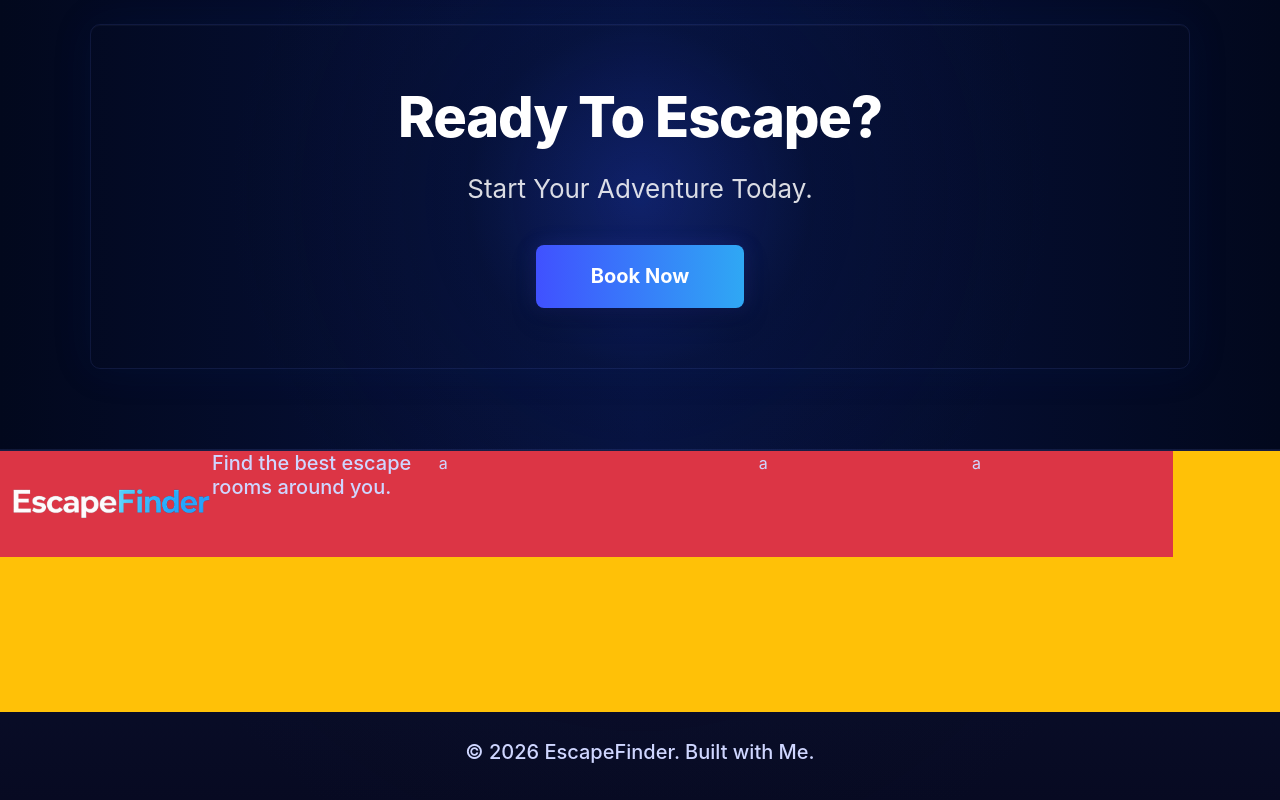
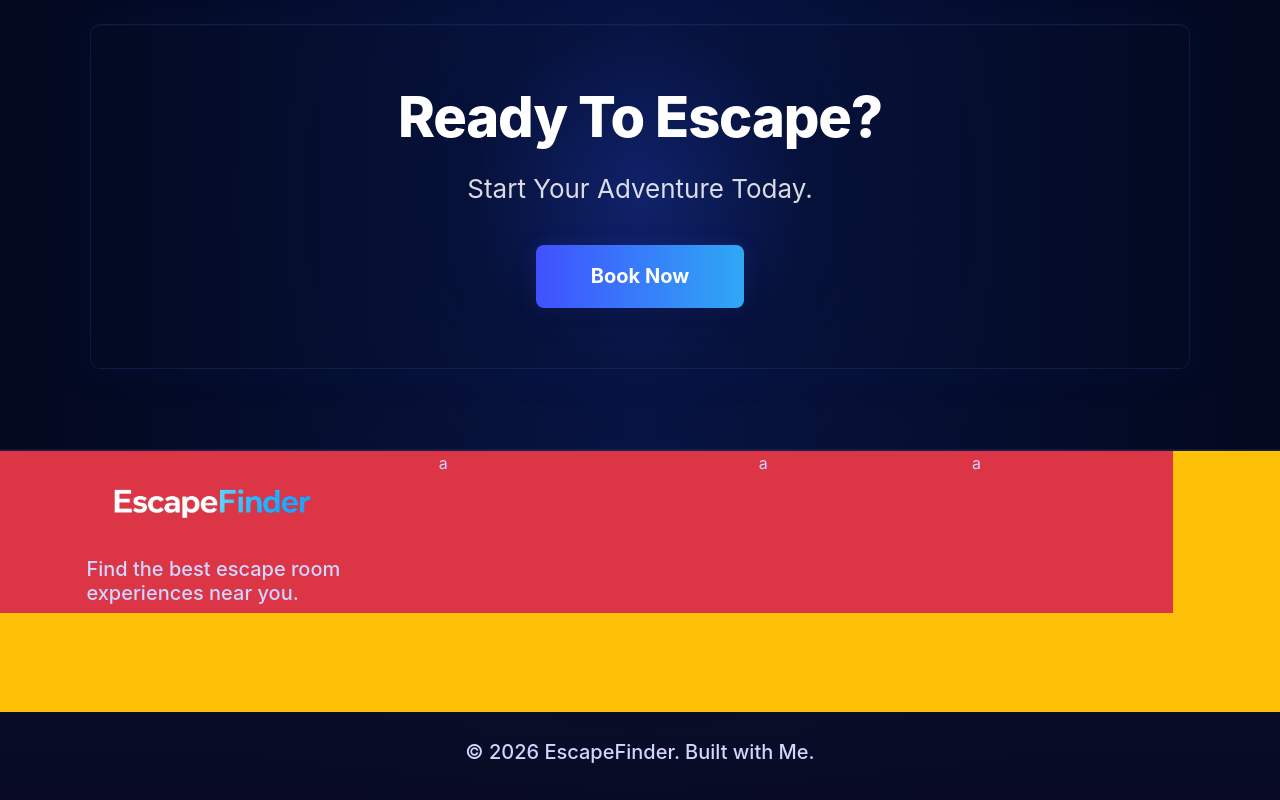
Before and after one commit to kiumars609/escape-finder, a React (Vite) app: page / in a window 1280 px wide. Shown: the part 1087-1887 px from the top of the page. Built offline with nearby package versions, Linux system fonts and the light colour scheme.

Commit message:
Edit Footer

```diff
--- a/src/Components/Footer/Footer.jsx
+++ b/src/Components/Footer/Footer.jsx
@@ -9,10 +9,10 @@ export default function Footer() {
         <div className="row footer">
           <div className="col-12 h-75 bg-warning">
             <div className="row">
-              <div className="col-12 col-md-4 bg-danger d-flex">
+              <div className="col-12 col-md-4 bg-danger d-flex flex-column align-items-center">
                 <img src={logo} alt="logo" className="logo" />
                 <h5>
-                    Find the best escape rooms around you.
+                    Find the best escape room <br/> experiences near you.
                 </h5>
               </div>
               <div className="col-12 col-md-3 bg-danger">a</div>
```
